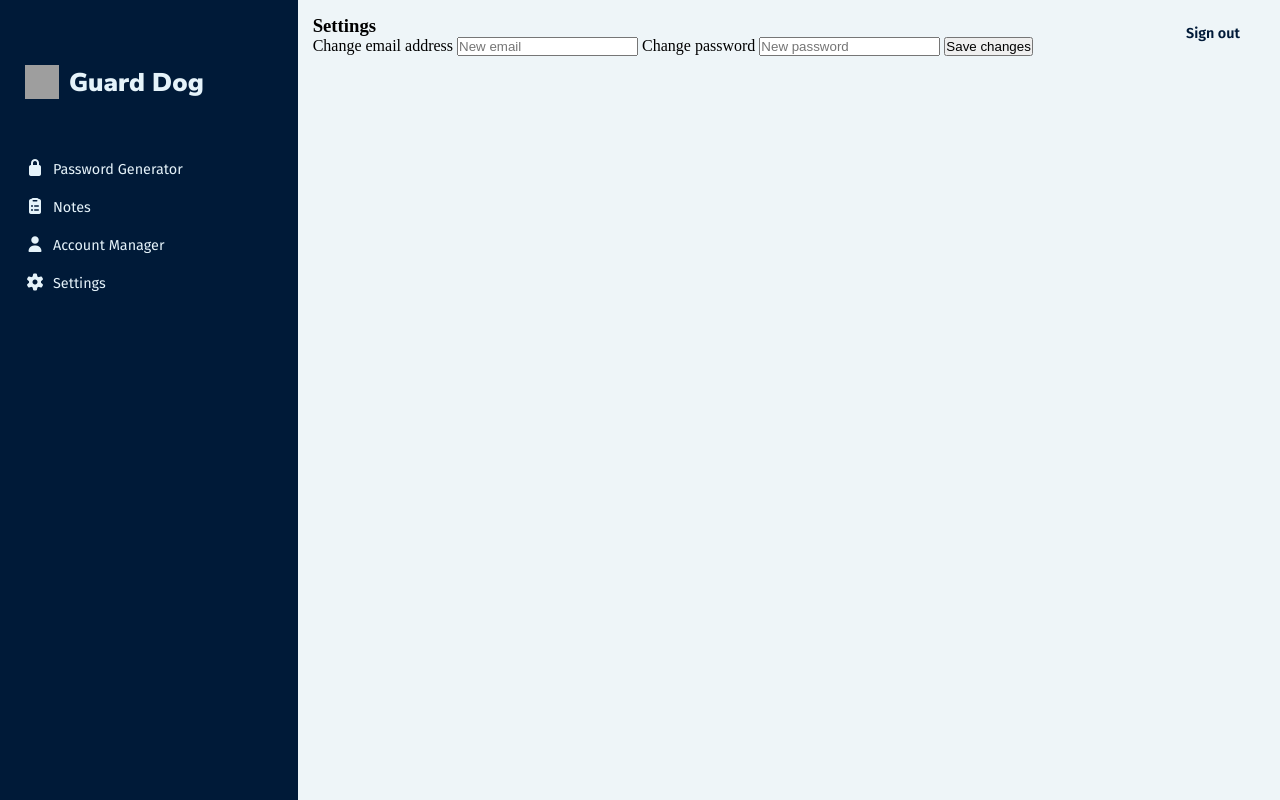
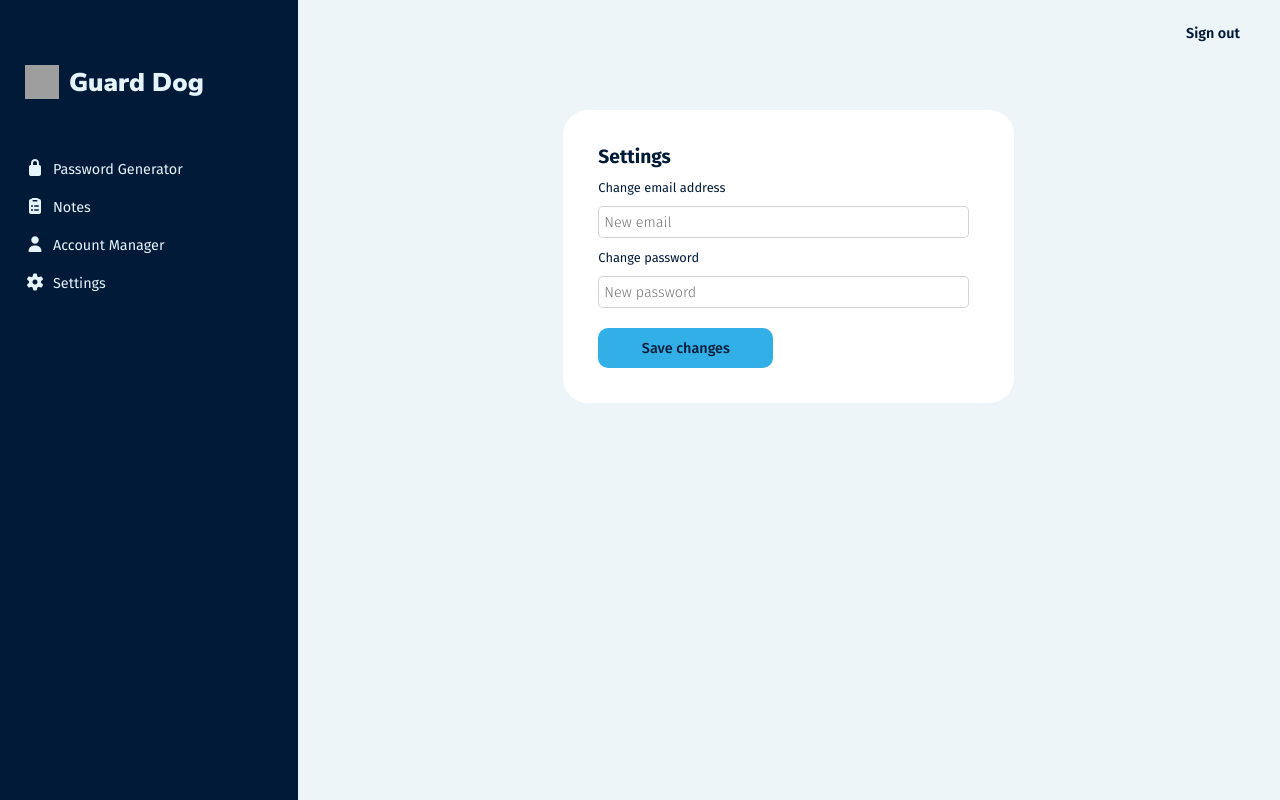
Before and after one commit to RockyLatchman/guard_dog, a Flask app: page /settings in a window 1280 px wide. Run offline with Flask 3, Linux system fonts and the light colour scheme; some libraries are stand-ins or nearby versions; grey boxes are pictures that could not be loaded.

Commit message:
CSS for settings template

```diff
--- a/static/css/main.css
+++ b/static/css/main.css
@@ -40,6 +43,46 @@ header a {
 main {
   width: 80%;
   padding: 15px;
+}
+
+.password-card h3,
+.settings-card h3 {
+  color: #E5F3FA;
+  font: 700 1.2em "Fira Sans", sans-serif;
+  color:#001A38;
+}
+
+.password-card form ,
+.settings-card form {
+   width: 97%;
+   margin-top: 10px;
+}
+
+.password-card form input[type='text'],
+.settings-card form input[type='email'],
+.settings-card form input[type='password']{
+  width: 98.5%;
+  height: 30px;
+  padding-left: 5px;
+  margin: 10px 0;
+  border-radius: 5px;
+  border: 1px solid rgba(201,201,201,0.8);
+  font: 300 0.9em "Fira Sans", sans-serif;
+  color:#001A38;
+  outline: transparent;
+}
+
+.password-card form input[type='button'],
+.settings-card form input[type='submit']{
+  background: #31AFE6;
+  font: 500 0.9em "Fira Sans", sans-serif;
+  color:#001A38;
+  width: 175px;
+  height: 40px;
+  margin-top: 10px;
+  border: none;
+  border-radius: 10px;
+  cursor: pointer;
 }
 
 
@@ -173,11 +182,31 @@ main {
   display: none;
 }
 
+/* Settings */
+
+.settings-card {
+  background: #fff;
+  border-radius: 25px;
+  padding: 35px;
+  width: 40%;
+  margin: 10% auto 0 auto;
+}
+
+.settings-card form label {
+  color: #001A38;
+  font: 400 0.8em "Fira Sans", sans-serif;
+}
+
+/* Notes */
+
+
+
+
+/* Account manager */
 
 
 
 /* modal windows */
-
 
 .overlay {
   background: rgba(0,0,0,0.4);
```
Also changed, not shown: other parts of static/css/main.css (+3 -34 lines).
